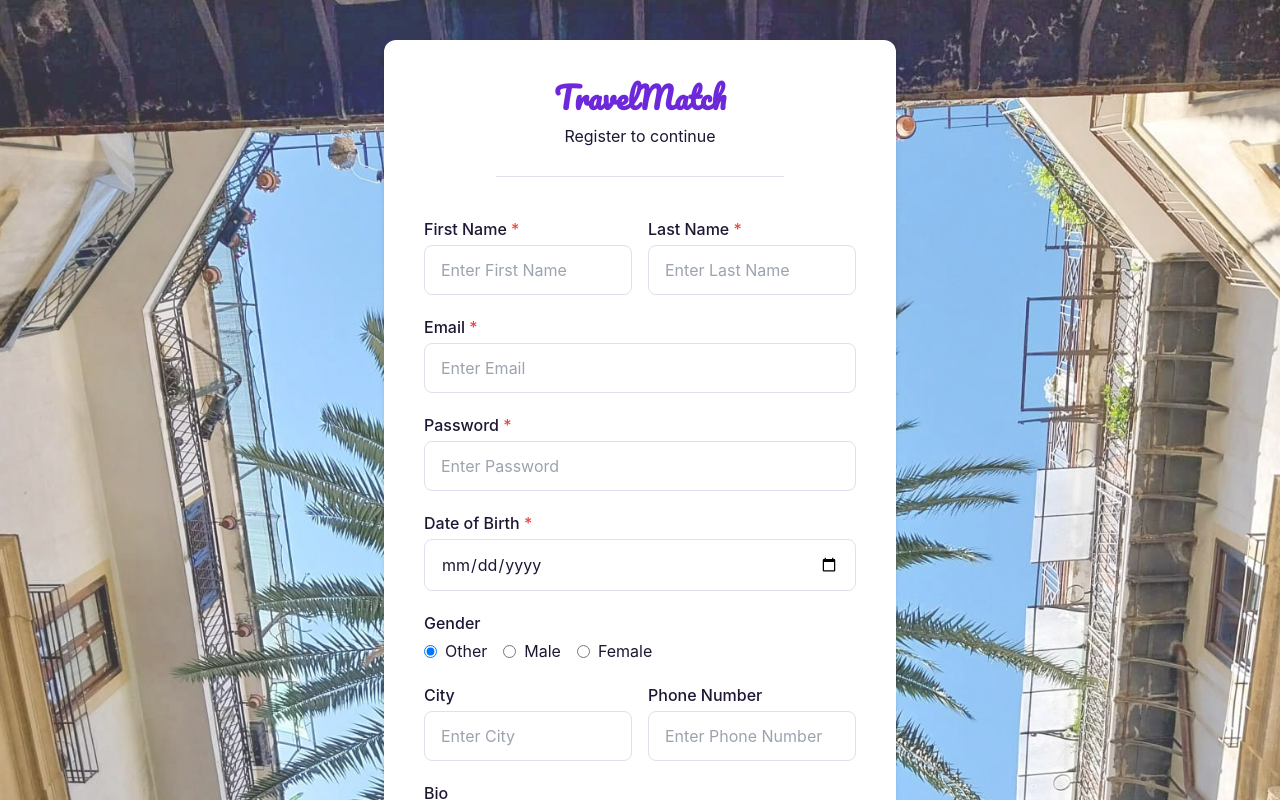
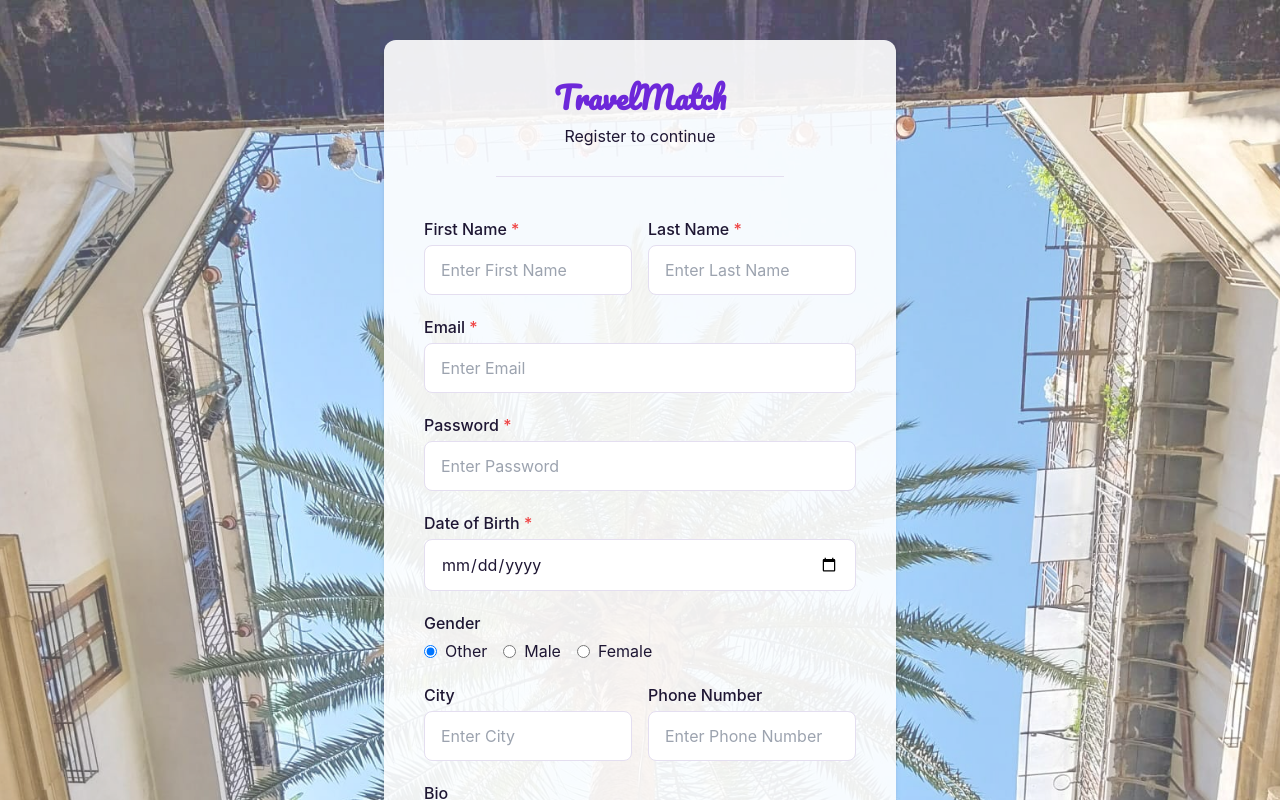
Before and after one commit to SonjaCikovic/TravelMatch, a React (Create React App) app in the folder frontend/: page /register in a window 1280 px wide. Shown: the top 800 px of the page. Built offline with nearby package versions, Linux system fonts and the light colour scheme.

Commit message:
fix style

```diff
--- a/frontend/src/pages/Login.jsx
+++ b/frontend/src/pages/Login.jsx
@@ -29,8 +29,8 @@ function Login() {
     };
     return (
         <div className="min-h-screen flex items-center justify-center pb-20 relative" style={{backgroundImage: 'url(/Image1-field.jpeg)', backgroundSize: 'cover', backgroundPosition: 'center'}}>
-            <div className="absolute inset-0 bg-surface opacity-20"/>
-            <div className="relative z-10 bg-surface p-10 rounded-xl shadow-md w-full max-w-lg">
+            <div className="absolute inset-0 bg-surface opacity-30"/>
+            <div className="relative z-10 bg-surface/90 p-10 rounded-xl shadow-md w-full max-w-lg">
                 <div className="text-center mb-7">
                     <h1 className="font-display text-3xl font-semibold text-primary mb-2">TravelMatch</h1>
                     <p className="text-dark text-base">Log in to continue</p>
--- a/frontend/src/pages/Register.jsx
+++ b/frontend/src/pages/Register.jsx
@@ -42,8 +42,8 @@ function Register() {
     };
     return (
         <div className="min-h-screen flex items-center justify-center pt-10 pb-20 relative" style={{backgroundImage: 'url(/Image4-palm.jpeg)', backgroundSize: 'cover', backgroundPosition: 'center'}}>
-            <div className="absolute inset-0 bg-surface opacity-20"/>
-            <div className="relative z-10 bg-surface p-10 rounded-xl shadow-md w-full max-w-lg">
+            <div className="absolute inset-0 bg-surface opacity-30"/>
+            <div className="relative z-10 bg-surface/90 p-10 rounded-xl shadow-md w-full max-w-lg">
                 <div className="text-center mb-7">
                     <h1 className="font-display text-3xl font-semibold text-primary mb-2">TravelMatch</h1>
                     <p className="text-dark text-base">Register to continue</p>
```
